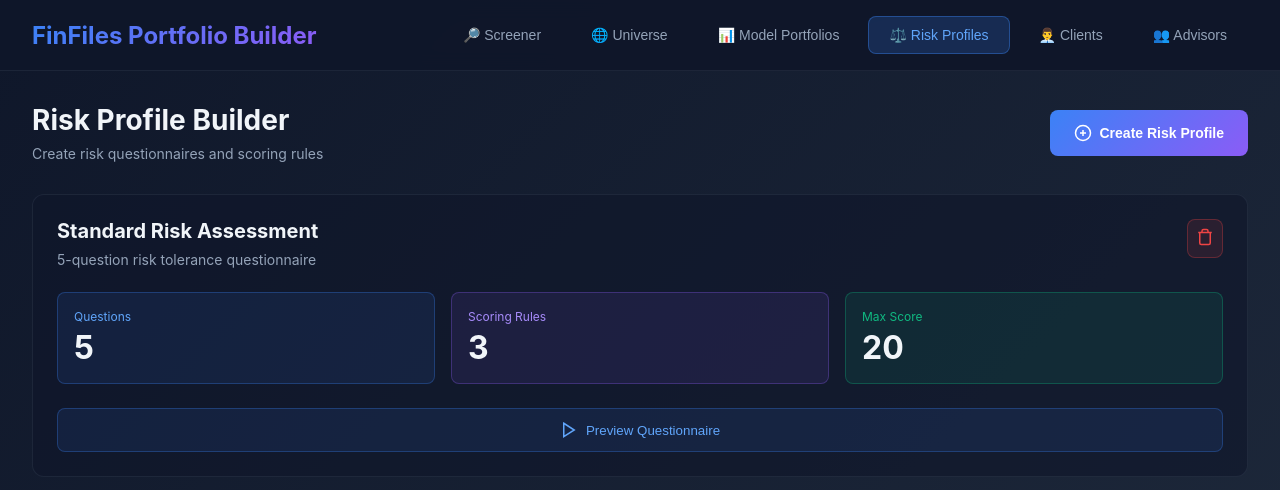
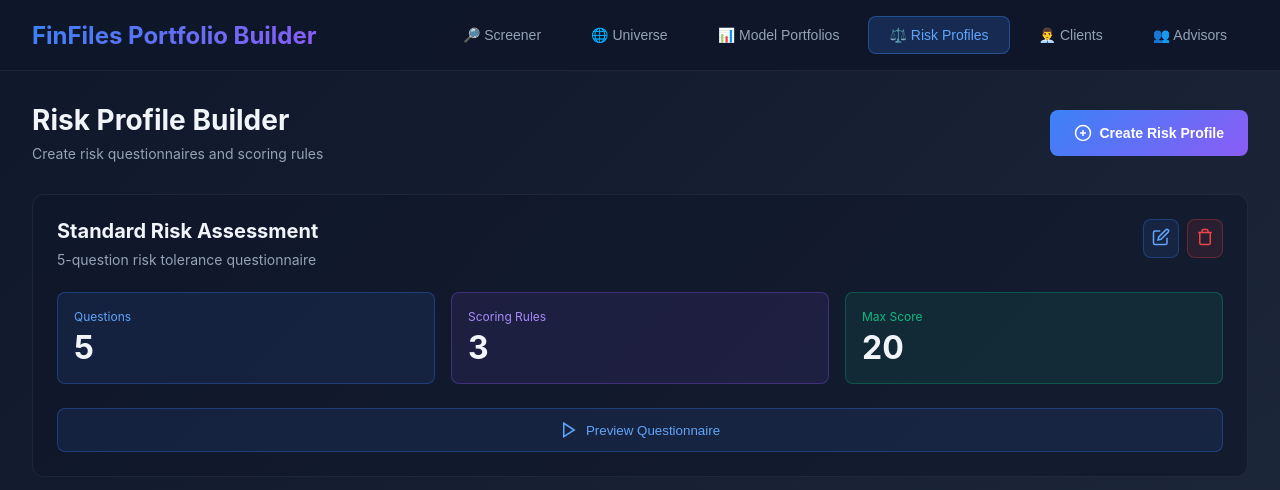
Before and after one commit to jasperstaring-cmyk/Portfolio_Management_Platform, a React (Vite) app: page / in a window 1280 px wide. Both pictures are taken after a click on the button "⚖️ Risk Profiles". Shown: the top 490 px of the page. Built offline with nearby package versions, Linux system fonts and the light colour scheme.

Commit message:
Updated finfiles-portfolio-builder-v4-advisors.jsx

```diff
--- a/src/finfiles-portfolio-builder-v4-advisors.jsx
+++ b/src/finfiles-portfolio-builder-v4-advisors.jsx
@@ -315,7 +315,10 @@
                 <div key={r.id} style={s.card}>
                   <div style={{ display: 'flex', justifyContent: 'space-between', alignItems: 'start', marginBottom: '1.5rem' }}>
                     <div><h3 style={{ margin: 0, fontSize: '1.25rem', fontWeight: 700 }}>{r.name}</h3><p style={{ margin: '0.5rem 0 0', color: '#94a3b8', fontSize: '0.875rem' }}>{r.description}</p></div>
-                    <button onClick={() => deleteRisk(r.id)} style={{ padding: '0.5rem', background: 'rgba(239,68,68,0.1)', border: '1px solid rgba(239,68,68,0.3)', borderRadius: '8px', color: '#ef4444', cursor: 'pointer' }}><Trash /></button>
+                    <div style={{ display: 'flex', gap: '0.5rem' }}>
+                      <button onClick={() => { setNewRisk(r); setShowCreateRisk(true); setShowPreview(false); }} style={{ padding: '0.5rem', background: 'rgba(59,130,246,0.1)', border: '1px solid rgba(59,130,246,0.3)', borderRadius: '8px', color: '#60a5fa', cursor: 'pointer' }}><Edit /></button>
+                      <button onClick={() => deleteRisk(r.id)} style={{ padding: '0.5rem', background: 'rgba(239,68,68,0.1)', border: '1px solid rgba(239,68,68,0.3)', borderRadius: '8px', color: '#ef4444', cursor: 'pointer' }}><Trash /></button>
+                    </div>
                   </div>
                   <div style={{ display: 'grid', gridTemplateColumns: 'repeat(3,1fr)', gap: '1rem', marginBottom: '1.5rem' }}>
                     <div style={{ padding: '1rem', background: 'rgba(59,130,246,0.1)', border: '1px solid rgba(59,130,246,0.3)', borderRadius: '8px' }}><div style={{ fontSize: '0.75rem', color: '#60a5fa', marginBottom: '0.25rem' }}>Questions</div><div style={{ fontSize: '2rem', fontWeight: 700 }}>{r.questions.length}</div></div>
```
